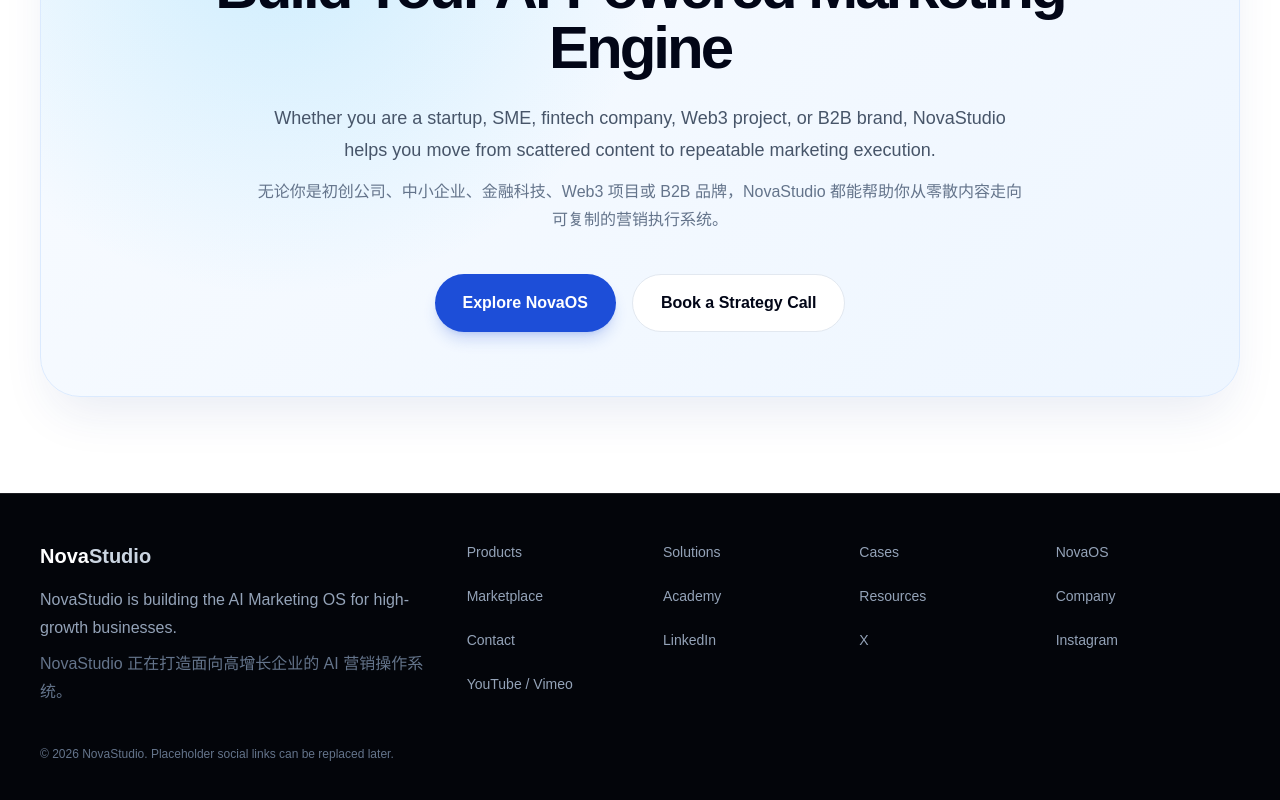
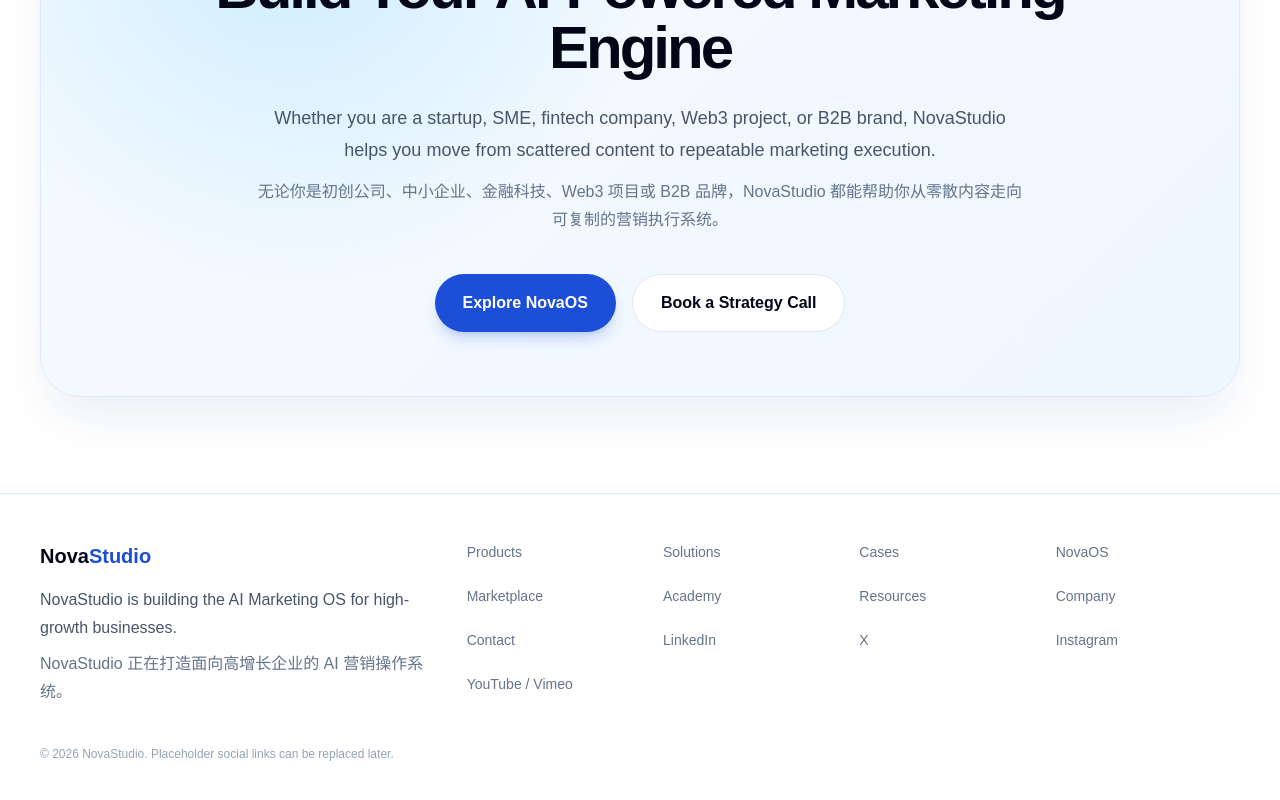
Before and after one commit to Booyuu/Novatest, a Next.js app: page / in a window 1280 px wide. Shown: the part 2239-3039 px from the top of the page. Built offline with nearby package versions, Linux system fonts and the light colour scheme.

Commit message:
Restyle footer to light enterprise theme

```diff
--- a/components/Footer.tsx
+++ b/components/Footer.tsx
@@ -14,12 +14,11 @@ const pagePaths: Record<string, string> = {
 
 export function Footer({ onOpenModal }: { onOpenModal: () => void }) {
   return (
-    <footer className="border-t border-white/10 bg-[#03050a] px-5 py-12 sm:px-8 lg:px-10">
+    <footer className="border-t border-blue-100 bg-white px-5 py-12 text-slate-950 sm:px-8 lg:px-10">
       <div className="mx-auto grid max-w-7xl gap-10 md:grid-cols-[1fr_2fr]">
         <div>
-          {/* Replace this text logo with the official NovaStudio logo asset later. */}
-          <p className="text-xl font-semibold text-white">Nova<span className="text-slate-300">Studio</span></p>
-          <p className="mt-4 max-w-sm leading-7 text-slate-400">NovaStudio is building the AI Marketing OS for high-growth businesses.</p>
+          <p className="text-xl font-semibold text-slate-950">Nova<span className="text-blue-700">Studio</span></p>
+          <p className="mt-4 max-w-sm leading-7 text-slate-600">NovaStudio is building the AI Marketing OS for high-growth businesses.</p>
           <p className="mt-2 max-w-sm leading-7 text-slate-500">NovaStudio 正在打造面向高增长企业的 AI 营销操作系统。</p>
         </div>
         <div className="grid grid-cols-2 gap-3 sm:grid-cols-3 lg:grid-cols-4">
@@ -36,7 +35,7 @@ export function Footer({ onOpenModal }: { onOpenModal: () => void }) {
                     onOpenModal();
                   }
                 }}
-                className="text-sm text-slate-400 transition hover:text-white"
+                className="text-sm font-medium text-slate-500 transition hover:text-blue-700"
               >
                 {label}
               </a>
@@ -44,7 +43,7 @@ export function Footer({ onOpenModal }: { onOpenModal: () => void }) {
           })}
         </div>
       </div>
-      <p className="mx-auto mt-10 max-w-7xl text-xs text-slate-500">© 2026 NovaStudio. Placeholder social links can be replaced later.</p>
+      <p className="mx-auto mt-10 max-w-7xl text-xs text-slate-400">© 2026 NovaStudio. Placeholder social links can be replaced later.</p>
     </footer>
   );
 }
```
